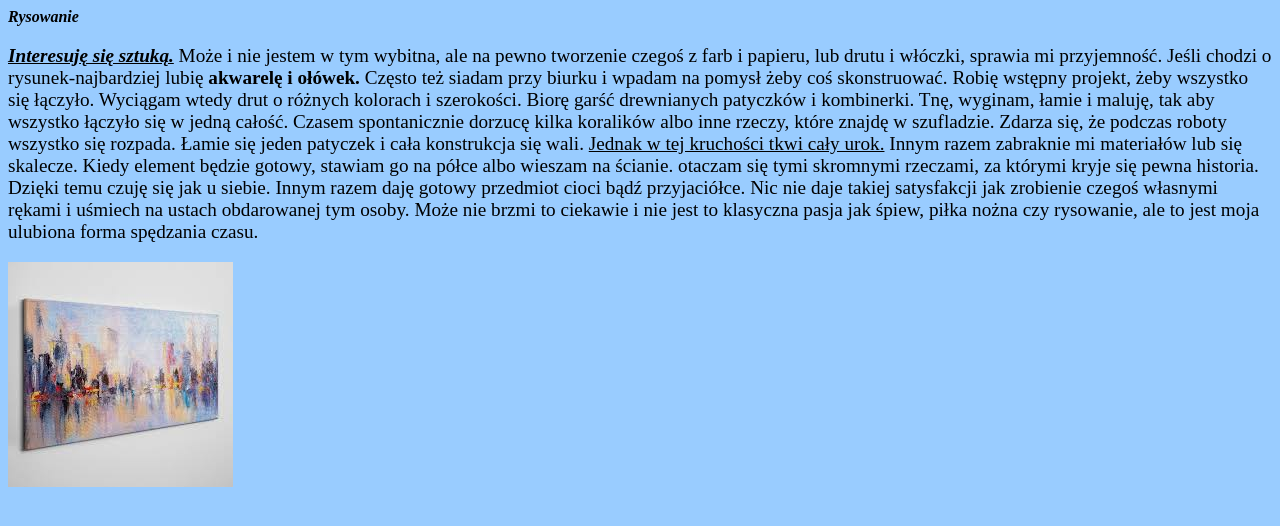
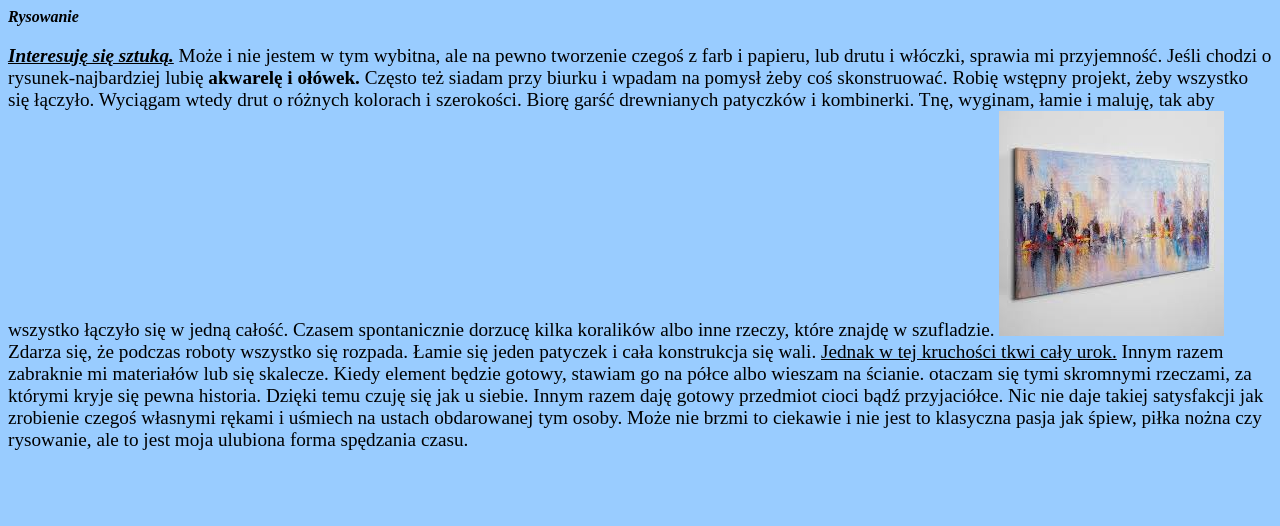
Before and after one commit to iga223/Strona, a plain HTML site: page index.html in a window 1280 px wide. Drawn offline with Linux system fonts and the light colour scheme.

Commit message:
Update index.html

```diff
--- a/index.html
+++ b/index.html
@@ -13,13 +13,13 @@
 <div><p1><b><i>Rysowanie</i></b></p1>
      <p><b><i><u> Interesuję się sztuką.</u></i></b> Może i nie jestem w tym wybitna, ale na pewno tworzenie czegoś z farb i papieru, lub drutu i włóczki, sprawia mi przyjemność. Jeśli chodzi o rysunek-najbardziej lubię<b> akwarelę i ołówek. </b>
     Często też siadam przy biurku i wpadam na pomysł żeby coś skonstruować. Robię wstępny projekt, żeby wszystko się łączyło. Wyciągam wtedy drut o różnych kolorach i szerokości. Biorę garść drewnianych patyczków i kombinerki. Tnę, wyginam, łamie i maluję, tak aby wszystko łączyło się w jedną całość. Czasem spontanicznie dorzucę kilka koralików albo inne rzeczy, które znajdę w szufladzie.
-          Zdarza się, że podczas roboty wszystko się rozpada. Łamie się jeden patyczek i cała konstrukcja się wali. <u>Jednak w tej kruchości tkwi cały urok.</u> Innym razem zabraknie mi materiałów lub się skalecze. Kiedy element będzie gotowy, stawiam go na półce albo wieszam na ścianie. otaczam się tymi skromnymi rzeczami, za którymi kryje się pewna historia.
+       <i> <img src="images.jfif"/></i>    Zdarza się, że podczas roboty wszystko się rozpada. Łamie się jeden patyczek i cała konstrukcja się wali. <u>Jednak w tej kruchości tkwi cały urok.</u> Innym razem zabraknie mi materiałów lub się skalecze. Kiedy element będzie gotowy, stawiam go na półce albo wieszam na ścianie. otaczam się tymi skromnymi rzeczami, za którymi kryje się pewna historia.
           Dzięki temu czuję się jak u siebie. Innym razem daję gotowy przedmiot cioci bądź przyjaciółce. Nic nie daje takiej satysfakcji jak zrobienie czegoś własnymi rękami i uśmiech na ustach obdarowanej tym osoby. Może nie brzmi to ciekawie i nie jest to klasyczna pasja jak śpiew, piłka nożna czy rysowanie, ale to jest moja ulubiona forma spędzania czasu.</p></div>
 
 
 
 
-    <i> <img src="images.jfif"/></i>
+
 
 
 </body>
```
